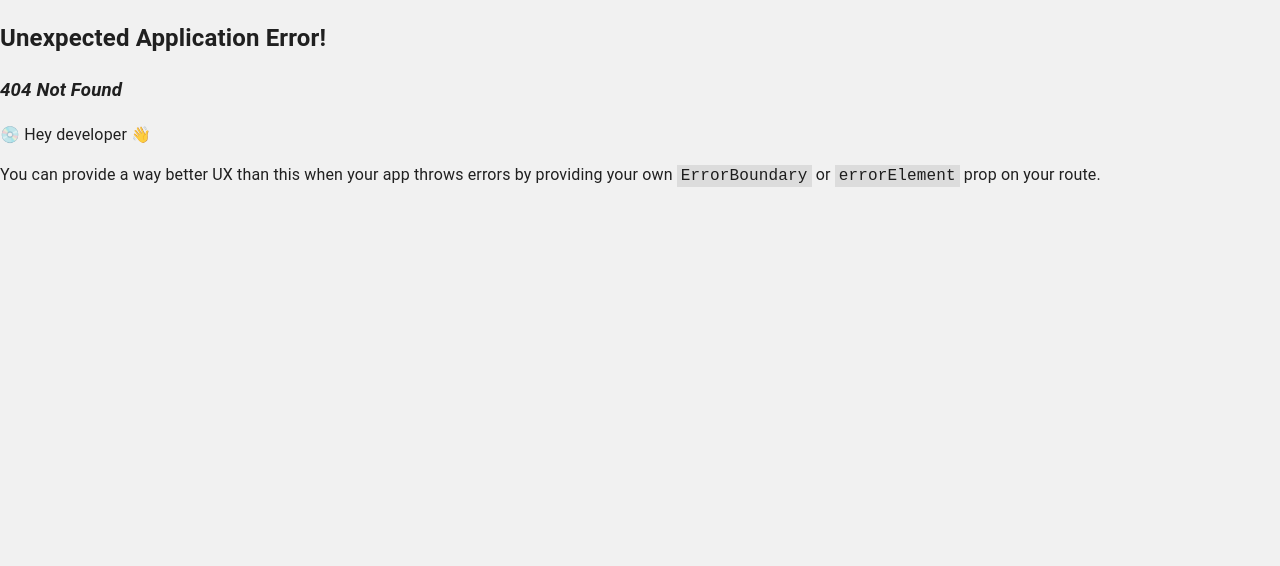
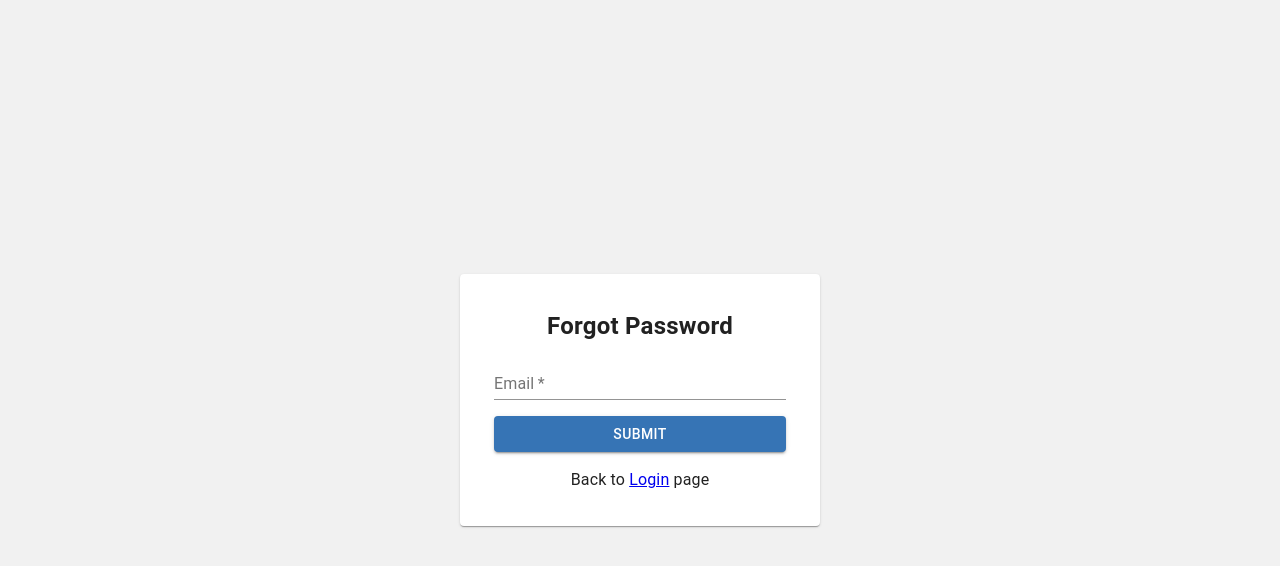
Before and after one commit to andrew-emil/surgery-website, a React (Vite) app in the folder frontend/: page /forgot-password in a window 1280 px wide. Before the commit this address had no page. Shown: the top 566 px of the page. Built offline with nearby package versions, Linux system fonts and the light colour scheme.

Commit message:
making forget password

```diff
--- a/frontend/src/components/OTPInput.jsx
+++ b/frontend/src/components/OTPInput.jsx
@@ -175,7 +175,7 @@ export default function OTPInput({ otp, setOtp }) {
         separator={<span>-</span>}
         value={otp}
         onChange={setOtp}
-        length={5}
+        length={6}
       />
       <span>Entered value: {otp}</span>
     </Box>
--- a/frontend/src/router.jsx
+++ b/frontend/src/router.jsx
@@ -6,6 +6,7 @@ import DefaultLayout from "./components/DefaultLayout";
 import GuestLayout from "./components/GuestLayout";
 import OTP_auth from "./views/OTP_auth";
 import Home from "./views/home";
+import ForgoPassword from "./views/forgot_password";
 
 const router = createBrowserRouter([
   {
@@ -23,6 +24,7 @@ const router = createBrowserRouter([
     children: [
       { path: "/login", element: <Login /> },
       { path: "/register", element: <Register /> },
+      { path: "/forgot-password", element: <ForgoPassword /> },
       { path: "/otp", element: <OTP_auth /> },
     ],
   },
--- /dev/null
+++ b/frontend/src/views/forgot_password.jsx
@@ -0,0 +1,78 @@
+import { useRef, useState } from "react";
+import {
+  FormContainer,
+  FormCard,
+  FormTitle,
+  FormTextField,
+  FormButton,
+} from "../components/StyledComponents";
+import axiosClient from "../axiosClient";
+import { Typography, Alert, AlertTitle } from "@mui/material";
+import { Link } from "react-router-dom";
+
+export default function ForgoPassword() {
+  const emailRef = useRef();
+  const [message, setMessage] = useState();
+  const [err, setErr] = useState(null);
+
+  const submit = (ev) => {
+    ev.preventDefault();
+    const payload = {
+      email: emailRef.current.value,
+    };
+    axiosClient
+      .post("/users/forget-password", payload)
+      .then(({ data }) => {
+        setMessage(data.message);
+      })
+      .catch((err) => {
+        const response = err.response;
+        console.log(err);
+        if (response) {
+          setErr(response.data.message);
+        }
+      });
+  };
+
+  return (
+    <FormContainer>
+      <FormCard>
+        {err && (
+          <Alert severity="error" sx={{ marginBottom: "1rem" }}>
+            <AlertTitle>Error</AlertTitle>
+            {err}
+          </Alert>
+        )}
+        {message && (
+          <Alert severity="success" sx={{ marginBottom: "1rem" }}>
+            <AlertTitle>Success</AlertTitle>
+            {message}
+          </Alert>
+        )}
+
+        <FormTitle className="title">Forgot Password</FormTitle>
+        <form onSubmit={submit}>
+          <FormTextField
+            inputRef={emailRef}
+            type="email"
+            name=""
+            id="standard-basic"
+            label="Email"
+            variant="standard"
+            required
+          />
+          <FormButton
+            type="submit"
+            variant="contained"
+            className="btn btn-black btn-block"
+          >
+            Submit
+          </FormButton>
+        </form>
+        <Typography sx={{ marginTop: "1rem", textAlign: "center" }}>
+          Back to <Link to="/login">Login</Link> page
+        </Typography>
+      </FormCard>
+    </FormContainer>
+  );
+}
--- a/frontend/src/views/login.jsx
+++ b/frontend/src/views/login.jsx
@@ -80,6 +80,9 @@ export default function Login() {
             Login
           </FormButton>
           <br />
+          <Typography sx={{ textAlign: "center", marginTop: "1rem" }}>
+            <Link to="/forgot-password">Forgot Password?</Link>
+          </Typography>
           <Typography
             variant="body2"
             sx={{ marginTop: "1rem", textAlign: "center" }}
--- a/frontend/src/views/register.jsx
+++ b/frontend/src/views/register.jsx
@@ -45,12 +45,13 @@ export default function Register() {
         })
         .catch((err) => {
           const response = err.response;
-          if (response && response.status === 422) {
-            console.log(response.data.errors);
+          console.log(err);
+          if (response) {
+            setErr(response.data.message);
           }
         });
     } else {
-      setErr({ passwordConfirmation: "Passwords do not match." });
+      setErr("Passwords do not match.");
       console.log(err);
     }
   };
@@ -63,10 +64,10 @@ export default function Register() {
         <FormTitle variant="h1" className="title">
           Create A New Account
         </FormTitle>
-        {err?.passwordConfirmation && (
+        {err && (
           <Alert severity="error" sx={{ marginBottom: "1rem" }}>
             <AlertTitle>Error</AlertTitle>
-            {err.passwordConfirmation}
+            {err}
           </Alert>
         )}
         <form onSubmit={submit}>
```
Also changed, not shown: 1 other file (tests, documents, lock files or other folders).
